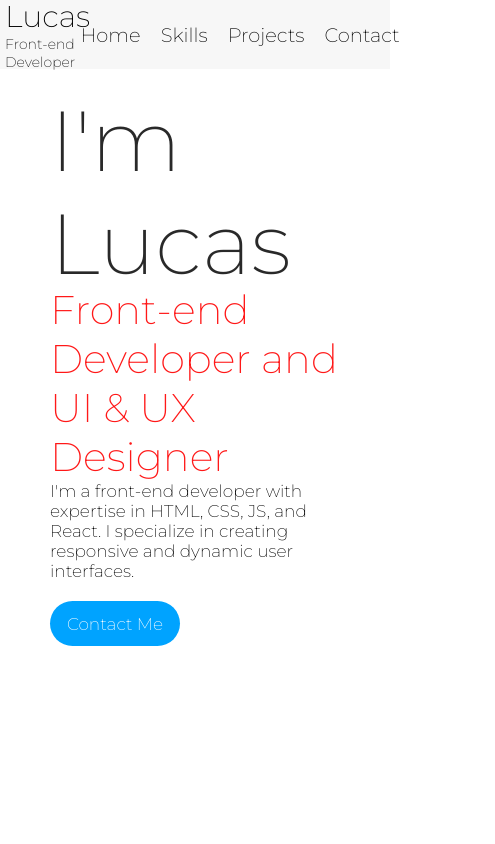
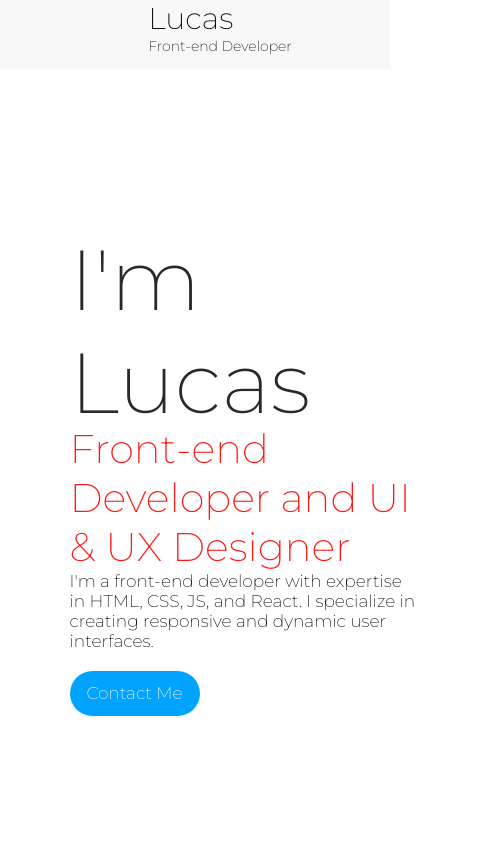
Before and after one commit to LucasNarZ/portfolio-full-stack, a React (Create React App) app in the folder Portfolio/: page / in a window 390 px wide. Shown: the top 844 px of the page, 495 px wide, since content can reach past the window. Built offline with nearby package versions, Linux system fonts and the light colour scheme.

Commit message:
adding responsive

```diff
--- a/Portfolio/src/css/styles.css
+++ b/Portfolio/src/css/styles.css
@@ -2,7 +2,7 @@
 .header {
   display: flex;
   position: fixed;
-  background-color: rgb(247, 247, 247);
+  background-color: rgb(248, 248, 248);
   justify-content: space-between;
   align-items: center;
   width: 100vw;
@@ -22,16 +22,15 @@
 .header .Menu {
   display: flex;
   column-gap: 40px;
-  width: 300px;
   list-style-type: none;
   font-size: 19.5px;
-  margin-right: 10vw;
 }
 .header .Menu a {
   text-decoration: none;
   color: black;
 }
 .header .Menu li {
+  cursor: pointer;
   position: relative;
 }
 .header .Menu li::after {
@@ -45,19 +44,58 @@
   background-color: #000;
   transition: width 0.5s ease-out;
 }
+.header .Menu li:last-of-type {
+  margin-right: 70px;
+}
 .header .Menu li:hover::after {
   width: 100%;
 }
-@media (max-width: 555px) {
-  .header .name-and-prof {
-    margin-left: 5px;
+.header .burger-menu {
+  width: 30px;
+  display: none;
+}
+
+@media (max-width: 600px) {
+  .header {
+    flex-direction: column;
+  }
+  .header .initial-menu {
+    width: 100%;
+    height: 90%;
+    justify-content: space-between;
+    position: relative;
+  }
+  .header .initial-menu .burger-menu {
+    display: inline;
+    position: absolute;
+    right: 30px;
+    top: 25%;
+    transition: all 0.5s;
+  }
+  .header .initial-menu .rotate {
+    transform: rotate(90deg);
+  }
+  .header .initial-menu .name-and-prof {
+    margin-left: 15px;
   }
   .header .Menu {
+    display: none;
     column-gap: 20px;
     justify-content: center;
   }
+  .header nav, .header .show {
+    display: flex;
+    justify-content: space-around;
+    align-items: center;
+    width: 100%;
+  }
+  .header nav li, .header .show li {
+    margin: 0 !important;
+  }
+  .open {
+    height: 120px;
+  }
 }
-
 #Home {
   height: calc(100vh - 79px);
   display: flex;
@@ -67,7 +105,8 @@
   padding-top: 79px;
 }
 #Home .info {
-  width: 450px;
+  width: 90vw;
+  max-width: 450px;
   transform: translateX(50px);
 }
 #Home .info :nth-child(1) {
@@ -109,9 +148,6 @@
     flex-direction: column;
     align-items: start;
   }
-  #Home .info {
-    max-width: 80vw;
-  }
   #Home .info .contact-me-btn {
     margin-top: 10px;
   }
@@ -131,19 +167,35 @@
 }
 #Home .images .icons p {
   font-size: 37px;
-  color: white;
-  opacity: 0.4;
+  opacity: 0.7;
 }
 #Home .images img {
   width: 90px;
   opacity: 0.7;
+  transition: all 0.5s;
+}
+#Home .images img:hover {
+  opacity: 1;
+  transform: scale(1.2);
 }
 @media (max-width: 860px) {
   #Home .images {
     display: none;
   }
 }
+@media (max-width: 860px) {
+  #Home {
+    align-items: center;
+    justify-content: center;
+  }
+}
 
+@media (max-width: 715px) {
+  #home {
+    align-items: center;
+    justify-content: center;
+  }
+}
 #Skills {
   min-height: calc(100vh - 79px);
   background-color: rgb(255, 255, 255);
@@ -166,6 +218,7 @@
 #Skills .boxes .box {
   width: 260px;
   height: 170px;
+  cursor: default;
   background-color: rgb(78, 78, 78);
   border-radius: 10px;
   display: flex;
@@ -217,15 +270,22 @@
   flex-direction: column;
 }
 #Projects .project .title-image img {
-  width: 600px;
+  max-width: 600px;
+  width: 95vw;
   height: auto;
+  transition: transform 0.5s;
 }
-#Projects .project .title-image .project-title {
-  font-size: 25px;
+#Projects .project .title-image img:hover {
+  transform: scale(1.1);
 }
 #Projects .project .project-info {
-  width: 500px;
+  width: 90vw;
+  max-width: 500px;
   align-self: center;
+}
+#Projects .project .project-info .project-title {
+  font-size: 25px;
+  margin-bottom: 30px;
 }
 #Projects .project .project-info .skills-used {
   font-weight: bold;
@@ -235,12 +295,9 @@
   width: 35px;
   margin-top: 10px;
 }
-@media (max-width: 850px) {
+@media (max-width: 1200px) {
   #Projects .project {
     flex-direction: column;
-  }
-  #Projects .project .project-info {
-    width: 90vw;
   }
 }
 #Projects .see-more {
@@ -253,42 +310,44 @@
   padding-bottom: 40px;
 }
 
-#contact {
+#Contact {
   display: flex;
   height: 100vh;
   width: 100vw;
   flex-direction: column;
   align-items: center;
 }
-#contact h1 {
+#Contact h1 {
   text-align: center;
   font-size: 30px;
   margin-bottom: 200px;
   margin-top: 200px;
 }
-#contact img {
+#Contact img {
   width: 36px;
 }
-#contact .option {
+#Contact .option {
   display: flex;
   column-gap: 15px;
   border-radius: 10px;
-  width: 500px;
+  width: 90vw;
+  max-width: 500px;
   border: 1px rgb(221, 221, 221) solid;
   padding: 10px;
   align-items: center;
   background-color: rgb(248, 248, 248);
   margin-top: 20px;
-  transition: background-color 0.5s;
+  transition: background-color 0.5s, transform 0.5s;
   cursor: pointer;
 }
-#contact .option p {
+#Contact .option p {
   text-align: center;
 }
-#contact .option:hover {
+#Contact .option:hover {
   background-color: white;
+  transform: scale(1.1);
 }
-#contact a {
+#Contact a {
   text-decoration: none;
   color: black;
 }
@@ -330,12 +389,9 @@
   border: 0;
 }
 
-html {
-  scroll-behavior: smooth;
-}
-
 body {
   font-family: "Montserrat", sans-serif;
+  overflow-x: hidden;
 }
 
 .title {
--- a/Portfolio/src/scss/_header.scss
+++ b/Portfolio/src/scss/_header.scss
@@ -22,15 +22,14 @@
     .Menu{
         display: flex;
         column-gap: 40px;
-        width: 300px;
         list-style-type: none;
         font-size: 19.5px;
-        margin-right: 10vw;
         a{
             text-decoration: none;
             color: black;
         }
         li{
+            cursor: pointer;
             position: relative;
             &::after {
                 content: "";
@@ -43,18 +42,66 @@
                 background-color: #000;
                 transition: width 0.5s ease-out;
             }
+            &:last-of-type{
+                margin-right: 70px;
+            }
             &:hover::after {
                 width: 100%;
             }
         }
     }
-    @media (max-width:555px){
-        .name-and-prof{
-            margin-left: 5px;
+    .burger-menu{
+        width: 30px;
+        display: none;
+    }
+
+
+}
+@media (max-width:600px){
+
+
+    .header{
+        flex-direction: column;
+        .initial-menu{
+            width: 100%;
+            height: 90%;
+            justify-content: space-between;
+            position: relative;
+            .burger-menu{
+                display: inline;
+                position: absolute;
+                right: 30px;
+                top: 25%;
+                transition: all .5s;
+            }
+            .rotate{
+                transform: rotate(90deg);
+            }
+            .name-and-prof{
+                margin-left: 15px;
+            }
+
         }
         .Menu{
+            display: none;
             column-gap: 20px;
             justify-content: center;
+
         }
-   }
+        nav, .show{
+            display: flex;
+            justify-content: space-around;
+            align-items: center;
+            width: 100%;
+            li{
+                margin: 0 !important
+            }
+        }
+
+    }
+    .open{
+        height: 120px;
+    }
+
+
 }
--- a/Portfolio/src/scss/_home.scss
+++ b/Portfolio/src/scss/_home.scss
@@ -7,7 +7,8 @@
     padding-top: 79px;
 
     .info{
-        width: 450px;
+        width: 90vw;
+        max-width: 450px;
         transform: translateX(50px);
         :nth-child(1){
             font-size: 85px;
@@ -50,7 +51,6 @@
         flex-direction: column;
         align-items: start;
         .info{
-            max-width: 80vw;
             .contact-me-btn{
                 margin-top: 10px;
             }
@@ -73,17 +73,31 @@
         .icons{
             p{
                 font-size: 37px;
-                color: white;
-                opacity: .4;
+                opacity: .7 ;
             }
         }
         img{
             width: 90px;
             opacity: 0.7;
+            transition: all .5s;
+            &:hover{
+                opacity: 1;
+                transform: scale(1.2);
+            }
         }
 
         @media(max-width: 860px){
             display: none;
         }
     }
+    @media(max-width: 860px){
+        align-items: center;
+        justify-content: center;
+    }
 }
+@media(max-width: 715px){
+    #home{
+        align-items: center;
+        justify-content: center;
+    }
+}
--- a/Portfolio/src/scss/_skills.scss
+++ b/Portfolio/src/scss/_skills.scss
@@ -19,6 +19,7 @@
         .box{
             width: 260px;
             height: 170px;
+            cursor:default;
             background-color: $boxes-color;
             border-radius: 10px;
             display: flex;
--- a/Portfolio/src/scss/_variables.scss
+++ b/Portfolio/src/scss/_variables.scss
@@ -1,4 +1,4 @@
-$header-color: rgb(247, 247, 247);
+$header-color: rgb(248, 248, 248);
 $main-color: rgb(255, 255, 255);
 $skills-color: rgb(255, 255, 255);
 $projects-color: rgb(255, 255, 255);
--- a/Portfolio/src/scss/main.scss
+++ b/Portfolio/src/scss/main.scss
@@ -17,12 +17,9 @@
 
 }
 
-html{
-    scroll-behavior: smooth;
-}
-
 body{
     font-family: 'Montserrat', sans-serif;
+    overflow-x: hidden;
 }
 
 
```
Also changed, not shown: Portfolio/src/scss/_contact.scss (+5 -6 lines), Portfolio/src/scss/_projects.scss (+17 -9 lines), 1 other file (tests, documents, lock files or other folders).
